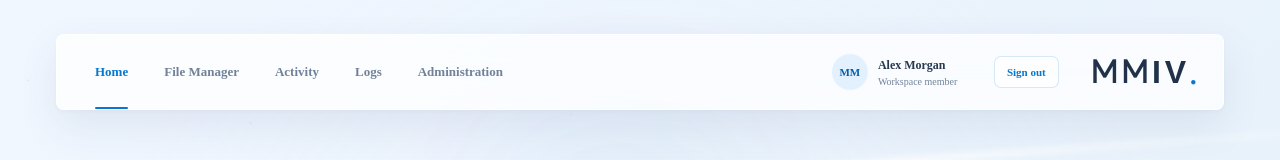
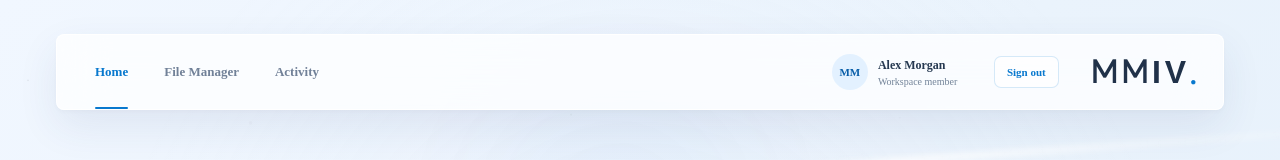
Before and after one commit to Blourful/Frontend-develop, a plain HTML site: page pages/home.html in a window 1280 px wide. Shown: the top 160 px of the page. Drawn offline with Linux system fonts and the light colour scheme; a script that the page names is missing.

Commit message:
Hide admin links in the navigation for non-admin users

```diff
--- a/pages/home.html
+++ b/pages/home.html
@@ -52,12 +52,12 @@
         </a>
 
         <!-- System Logs - Admin only -->
-        <a href="activity.html#system-logs" data-admin >
+        <a href="activity.html#system-logs" data-admin hidden>
           Logs
         </a>
 
         <!-- Administration - Admin only -->
-        <a href="admin.html" data-admin >
+        <a href="admin.html" data-admin hidden>
           Administration
         </a>
 
```
